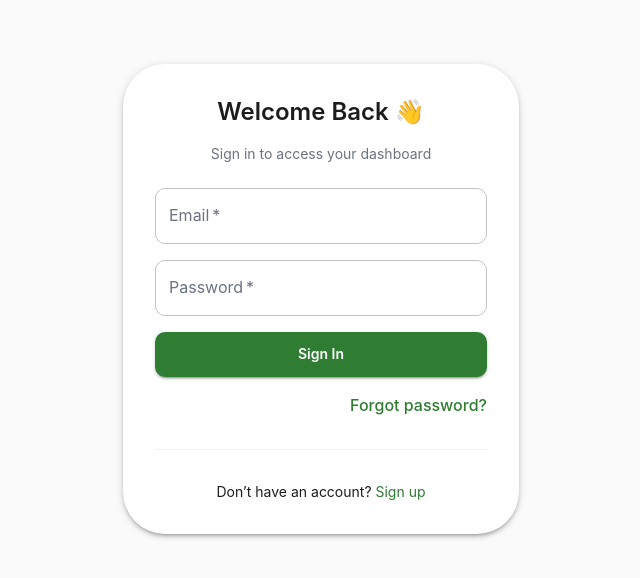
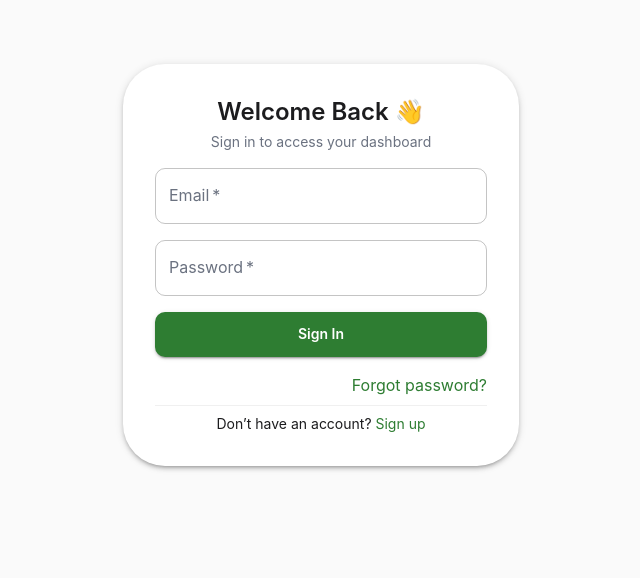
Before and after one commit to jpchagas/guaiaca, a React (Vite) app: page / in a window 1280 px wide. Shown: the top 578 px of the page, without its empty margins (319-959 px from the left). Built offline with nearby package versions, Linux system fonts and the light colour scheme; no server answers.

Commit message:
refactor auth to be unify

```diff
--- /dev/null
+++ b/src/components/AuthLayout.jsx
@@ -0,0 +1,34 @@
+import { Container, Paper, Typography, Stack } from "@mui/material";
+
+export default function AuthLayout({ title, subtitle, children }) {
+  return (
+    <Container
+      maxWidth="xs"
+      sx={{
+        mt: 8,
+        px: 2, // better mobile padding
+      }}
+    >
+      <Paper
+        elevation={3}
+        sx={{
+          p: 4,
+          borderRadius: 3,
+        }}
+      >
+        <Stack spacing={2}>
+          <Stack spacing={0.5} textAlign="center">
+            <Typography variant="h5" fontWeight={600}>
+              {title}
+            </Typography>
+            <Typography variant="body2" color="text.secondary">
+              {subtitle}
+            </Typography>
+          </Stack>
+
+          {children}
+        </Stack>
+      </Paper>
+    </Container>
+  );
+}
--- a/src/pages/ForgotPassword.jsx
+++ b/src/pages/ForgotPassword.jsx
@@ -2,26 +2,22 @@ import { useState } from "react";
 import { sendPasswordResetEmail } from "firebase/auth";
 import { auth } from "../firebaseConfig";
 import {
-  Box,
   Button,
-  Container,
   TextField,
   Typography,
-  Paper,
   Link,
   Stack,
   Alert,
   Divider,
 } from "@mui/material";
-import { useNavigate } from "react-router-dom";
 import { Link as RouterLink } from "react-router-dom";
+import AuthLayout from "../components/AuthLayout";
 
 export default function ForgotPassword() {
   const [email, setEmail] = useState("");
   const [message, setMessage] = useState("");
   const [error, setError] = useState("");
   const [loading, setLoading] = useState(false);
-  const navigate = useNavigate();
 
   const handleResetPassword = async (e) => {
     e.preventDefault();
@@ -31,44 +27,29 @@ export default function ForgotPassword() {
 
     try {
       await sendPasswordResetEmail(auth, email);
-      setMessage("✅ Password reset email sent! Check your inbox.");
+      setMessage("Password reset email sent! Check your inbox.");
     } catch (err) {
       console.error(err);
-      setError("❌ Failed to send reset email. Please check your email address.");
+      setError("Failed to send reset email. Please check your email.");
     } finally {
       setLoading(false);
     }
   };
 
   return (
-    <Container maxWidth="xs" sx={{ mt: 8 }}>
-      <Paper
-        elevation={3}
-        sx={{
-          p: 4,
-          borderRadius: 3,
-          textAlign: "center",
-          display: "flex",
-          flexDirection: "column",
-          gap: 2,
-        }}
+    <AuthLayout
+      title="Forgot Password"
+      subtitle="Enter your email to receive a reset link"
     >
-        <Typography variant="h5" fontWeight={600}>
-          Forgot Password
-        </Typography>
-        <Typography variant="body2" color="text.secondary">
-          Enter your email to receive a password reset link
-        </Typography>
-
       {message && <Alert severity="success">{message}</Alert>}
       {error && <Alert severity="error">{error}</Alert>}
 
       <form onSubmit={handleResetPassword}>
-          <Stack spacing={2} mt={1}>
+        <Stack spacing={2}>
           <TextField
-              fullWidth
             label="Email"
             type="email"
+            fullWidth
             value={email}
             onChange={(e) => setEmail(e.target.value)}
             required
@@ -76,8 +57,8 @@ export default function ForgotPassword() {
 
           <Button
             type="submit"
+            variant="contained"
             fullWidth
-              variant="contained"
             disabled={loading}
           >
             {loading ? "Sending..." : "Send Reset Email"}
@@ -85,17 +66,13 @@ export default function ForgotPassword() {
         </Stack>
       </form>
 
-        <Divider sx={{ my: 2 }} />
+      <Divider />
 
-        <Link
-          component={RouterLink}
-          to="/"
-          underline="hover"
-          sx={{ display: "block", mt: 1 }}
-        >
+      <Typography textAlign="center">
+        <Link component={RouterLink} to="/" underline="hover">
           Back to Login
         </Link>
-      </Paper>
-    </Container>
+      </Typography>
+    </AuthLayout>
   );
 }
--- a/src/pages/Login.jsx
+++ b/src/pages/Login.jsx
@@ -1,11 +1,8 @@
 import { useState } from "react";
 import {
-  Box,
   Button,
-  Container,
   TextField,
   Typography,
-  Paper,
   Link,
   Divider,
   Stack,
@@ -14,8 +11,8 @@ import {
 import { signInWithEmailAndPassword } from "firebase/auth";
 import { auth, db } from "../firebaseConfig";
 import { doc, getDoc } from "firebase/firestore";
-import { useNavigate } from "react-router-dom";
-import { Link as RouterLink } from "react-router-dom";
+import { useNavigate, Link as RouterLink } from "react-router-dom";
+import AuthLayout from "../components/AuthLayout";
 
 export default function Login() {
   const [email, setEmail] = useState("");
@@ -53,29 +50,14 @@ export default function Login() {
   };
 
   return (
-    <Container maxWidth="xs" sx={{ mt: 8 }}>
-      <Paper
-        elevation={3}
-        sx={{
-          p: 4,
-          borderRadius: 3,
-          textAlign: "center",
-          display: "flex",
-          flexDirection: "column",
-          gap: 2,
-        }}
+    <AuthLayout
+      title="Welcome Back 👋"
+      subtitle="Sign in to access your dashboard"
     >
-        <Typography variant="h5" fontWeight={600}>
-          Welcome Back 👋
-        </Typography>
-        <Typography variant="body2" color="text.secondary">
-          Sign in to access your dashboard
-        </Typography>
-
       {error && <Alert severity="error">{error}</Alert>}
 
       <form onSubmit={handleLogin}>
-          <Stack spacing={2} mt={1}>
+        <Stack spacing={2}>
           <TextField
             label="Email"
             type="email"
@@ -84,6 +66,7 @@ export default function Login() {
             onChange={(e) => setEmail(e.target.value)}
             required
           />
+
           <TextField
             label="Password"
             type="password"
@@ -104,26 +87,22 @@ export default function Login() {
         </Stack>
       </form>
 
-        <Box textAlign="right">
-          <Link
-            component={RouterLink}
-            to="/forgot-password"
-            underline="hover"
-            sx={{ fontWeight: 500 }}
-          >
+      <Stack spacing={1}>
+        <Stack alignItems="flex-end">
+          <Link component={RouterLink} to="/forgot-password" underline="hover">
             Forgot password?
           </Link>
-        </Box>
+        </Stack>
 
-        <Divider sx={{ my: 2 }} />
+        <Divider />
 
-        <Typography variant="body2">
+        <Typography variant="body2" textAlign="center">
           Don’t have an account?{" "}
           <Link component={RouterLink} to="/signup" underline="hover">
             Sign up
           </Link>
         </Typography>
-      </Paper>
-    </Container>
+      </Stack>
+    </AuthLayout>
   );
 }
--- a/src/pages/Signup.jsx
+++ b/src/pages/Signup.jsx
@@ -1,11 +1,8 @@
 import { useState } from "react";
 import {
-  Box,
   Button,
-  Container,
   TextField,
   Typography,
-  Paper,
   Link,
   Divider,
   Stack,
@@ -14,8 +11,8 @@ import {
 import { createUserWithEmailAndPassword } from "firebase/auth";
 import { doc, setDoc, serverTimestamp } from "firebase/firestore";
 import { auth, db } from "../firebaseConfig";
-import { useNavigate } from "react-router-dom";
-import { Link as RouterLink } from "react-router-dom";
+import { useNavigate, Link as RouterLink } from "react-router-dom";
+import AuthLayout from "../components/AuthLayout";
 
 export default function Signup() {
   const [name, setName] = useState("");
@@ -31,7 +28,11 @@ export default function Signup() {
     setLoading(true);
 
     try {
-      const { user } = await createUserWithEmailAndPassword(auth, email, password);
+      const { user } = await createUserWithEmailAndPassword(
+        auth,
+        email,
+        password
+      );
 
       await setDoc(doc(db, "users", user.uid), {
         name,
@@ -50,48 +51,35 @@ export default function Signup() {
   };
 
   return (
-    <Container maxWidth="xs" sx={{ mt: 8 }}>
-      <Paper
-        elevation={3}
-        sx={{
-          p: 4,
-          borderRadius: 3,
-          textAlign: "center",
-          display: "flex",
-          flexDirection: "column",
-          gap: 2,
-        }}
+    <AuthLayout
+      title="Create Account"
+      subtitle="Sign up to start managing your finances"
     >
-        <Typography variant="h5" fontWeight={600}>
-          Create Account
-        </Typography>
-        <Typography variant="body2" color="text.secondary">
-          Sign up to start managing your finances
-        </Typography>
-
       {error && <Alert severity="error">{error}</Alert>}
 
       <form onSubmit={handleSignup}>
-          <Stack spacing={2} mt={1}>
+        <Stack spacing={2}>
           <TextField
+            label="Your Name"
             fullWidth
-              label="Your Name"
             value={name}
             onChange={(e) => setName(e.target.value)}
             required
           />
+
           <TextField
-              fullWidth
             label="Email"
             type="email"
+            fullWidth
             value={email}
             onChange={(e) => setEmail(e.target.value)}
             required
           />
+
           <TextField
-              fullWidth
             label="Password"
             type="password"
+            fullWidth
             value={password}
             onChange={(e) => setPassword(e.target.value)}
             required
@@ -108,15 +96,14 @@ export default function Signup() {
         </Stack>
       </form>
 
-        <Divider sx={{ my: 2 }} />
+      <Divider />
 
-        <Typography variant="body2">
+      <Typography variant="body2" textAlign="center">
         Already have an account?{" "}
         <Link component={RouterLink} to="/" underline="hover">
           Log in
         </Link>
       </Typography>
-      </Paper>
-    </Container>
+    </AuthLayout>
   );
 }
```
Lines whose indentation alone changed are shown as unchanged.
